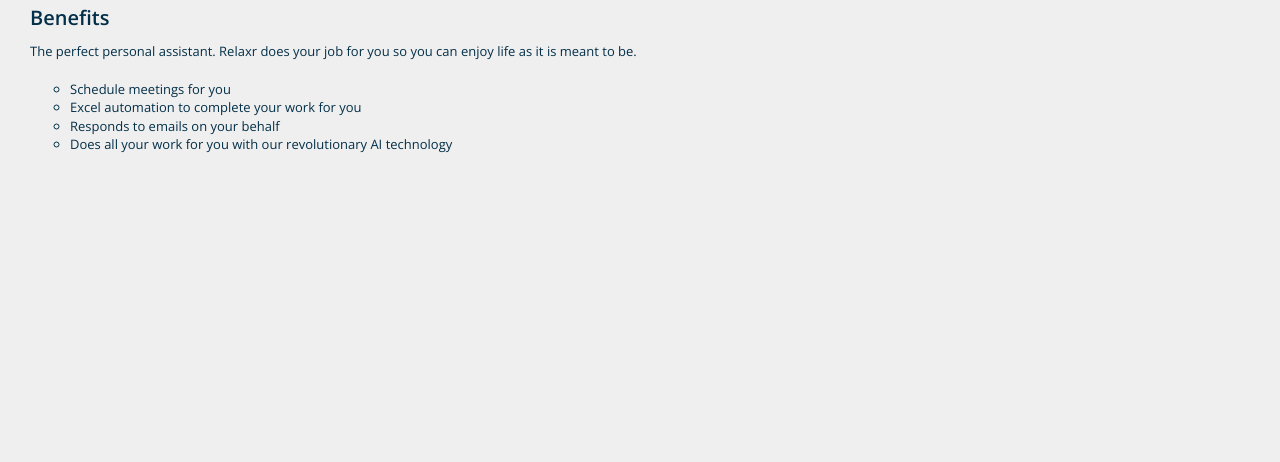
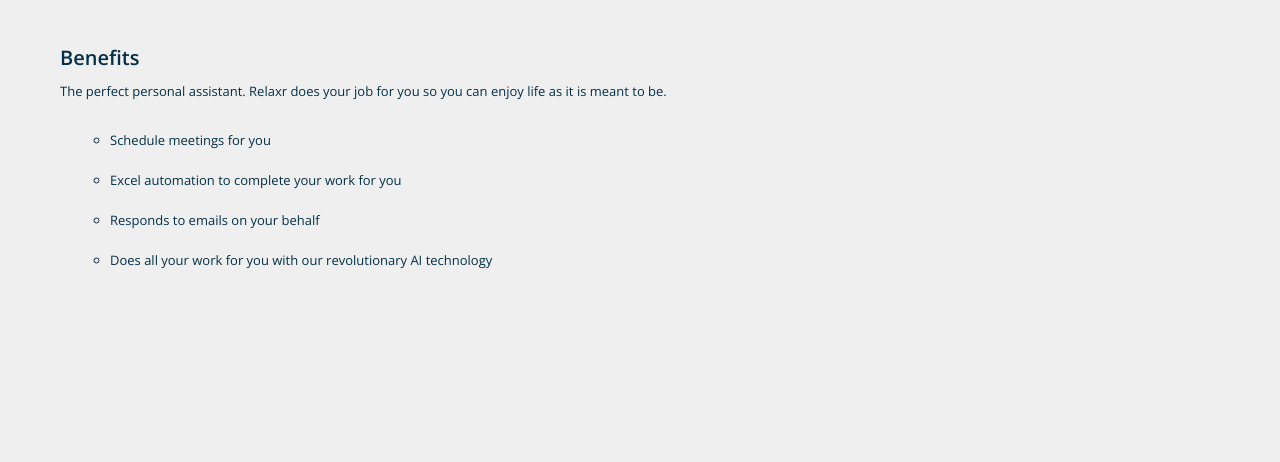
Before and after one commit to rtaykowski/homework-landingpage, a plain HTML site: page Assignment/code/index.html in a window 1280 px wide. Shown: the part 694-1156 px from the top of the page. Drawn offline with nearby package versions, Linux system fonts and the light colour scheme.

Commit message:
final touches 8.15.16

```diff
--- a/Assignment/code/css/style.css
+++ b/Assignment/code/css/style.css
@@ -71,7 +71,7 @@
   color: #033048;
   font-size: 20px;
   font-weight: 600;
-  padding: 20px 30px 0px 30px;
+  padding: 60px 60px 0px 60px;
 }
 
 section p {
@@ -85,7 +85,8 @@
   font-size: 13px;
   font-weight: 300;
   list-style-type: circle;
-  padding: 10px 0px 0px 40px;
+  padding: 10px 50px 0px 50px;
+  line-height: 40px;
 }
 
 .testimonial {
```
